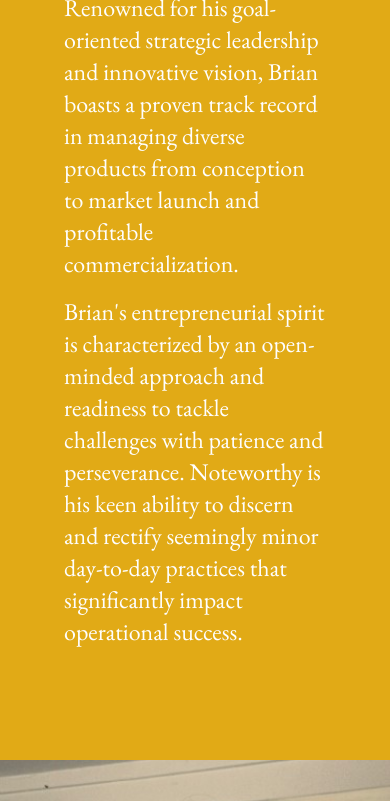
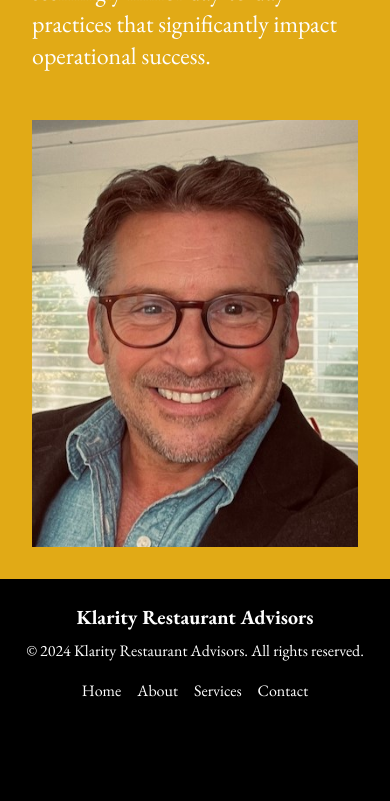
Before and after one commit to JakeSo/klarity, a React (Vite) app: page /klarity/about in a window 390 px wide. Shown: the part 2160-2961 px from the top of the page. After the commit the page ends 2887 px from the top, so only its background shows below. Built offline with nearby package versions, Linux system fonts and the light colour scheme; a web font is replaced by a local one.

Commit message:
About page responsiveness. Minor edits

```diff
--- a/src/Layout.jsx
+++ b/src/Layout.jsx
@@ -8,7 +8,7 @@ const Layout = () => {
     return (
         <>
             <Navbar />
-            <main style={{maxWidth: "1920px"}} className="mt-16 mx-auto md:mt-0">
+            <main style={{maxWidth: "1920px"}} className={`mt-16 mx-auto md:mt-0 ${window.location.pathname.toUpperCase().includes('ABOUT') && "bg-gold"}`}>
                 <Outlet />
             </main>
             <Footer />
--- a/src/pages/About.jsx
+++ b/src/pages/About.jsx
@@ -5,10 +5,10 @@ const About = () => {
     <>
       <div className="flex flex-col-reverse md:flex-row h-full bg-gold md:mt-16 lg:mt-36">
         <div className="w-auto md:w-1/2 h-full my-8 md:p-24 text-center">
-           <img className='w-full max-w-full my-auto ' src={headshot} />
+           <img className='w-full max-w-full my-auto px-8 md:px-0' src={headshot} />
 
         </div>
-        <div className="w-auto p-16 lg:p-24 text-left text-white flex-1 lg:px-16">
+        <div className="w-auto pt-16 px-8 lg:p-24 text-left text-white flex-1 lg:px-16">
           <h1 className='my-8'>ABOUT</h1>
           <p className='mb-4 text-2xl'>
             <span className='text-4xl'>Brian Burchill</span>, Founder of Klarity is a native of New York. He
--- a/src/pages/Home.jsx
+++ b/src/pages/Home.jsx
@@ -4,6 +4,7 @@ import Button from "../components/Button.jsx";
 import { ContactForm } from "../components/ContactForm.jsx";
 import logo from "../assets/1.svg";
 import banner from "../assets/banner.mp4";
+import serviceVideo1 from "../assets/SERVICE_VIDEO1.gif"
 import onions from "../assets/PIC 1.mp4";
 import { Modal } from "../components/Modal.jsx";
 import { whyUsSections, serviceContent } from "../content/content.js";
@@ -43,9 +44,10 @@ const Home = () => {
           </h1>
         </div>
         <div className="w-full h-full md:w-1/3">
-          <video className="w-full" autoPlay muted loop disablePictureInPicture>
+        <img className="w-full" src={serviceVideo1} />
+          {/* <video className="w-full" autoPlay muted loop disablePictureInPicture>
             <source src={onions}></source>
-          </video>
+          </video> */}
         </div>
       </div>
       <div className="section text-center py-16 px-4 md:px-28">
@@ -78,7 +80,8 @@ const Home = () => {
                 openModal={showServiceModal1}
                 onCloseModal={setShowServiceModal1}
               >
-                <p className="mb-4 md:text-2xl">
+                <h4 className="text-4xl mb-4 px-4">CONSULTING</h4>
+                <p className="mb-4 md:text-2xl px-4">
                   Our services encompass a thorough evaluation and improvement
                   of operational functions at all levels. Klarity will play a
                   crucial role in transforming organizational culture and talent
@@ -89,14 +92,14 @@ const Home = () => {
                   optimizing operational processes. We are committed to
                   increasing profitability through enhanced operating systems.
                 </p>
-                <p className="mb-4 md:text-2xl">
+                <p className="mb-4 md:text-2xl px-4">
                   Our advisors focus on end-to-end conceptualization and precise
                   execution of innovative ideas, providing continuous guidance
                   during pre-opening, post-opening, and turnaround phases. With
                   meticulous project oversight, we ensure the timely and
                   successful completion of projects.
                 </p>
-                <p className="mb-4 md:text-2xl">
+                <p className="mb-4 md:text-2xl px-4">
                   Additionally, Klarity offers support in recruiting, talent
                   acquisition, and filling managerial and senior-level positions
                   within your restaurant.
@@ -104,6 +107,7 @@ const Home = () => {
               </Modal>
             </Service>
             <Service title={"TRAINING & DEVELOPMENT"}>
+
               <p className="px-5 text-2xl">
                 Klarity seeks to provide restaurant owners with a sense of
                 assurance and peace of mind by helping their team commit to
@@ -121,6 +125,7 @@ const Home = () => {
                 openModal={showServiceModal2}
                 onCloseModal={setShowServiceModal2}
               >
+                <h4 className="text-4xl mb-4 px-4">TRAINING & DEVELOPMENT</h4>
                 <p className="md:text-2xl mb-4 px-4">
                   Training in the restaurant industry is crucial for your staff
                   to perform effectively, beyond just dedication. Exceptional
@@ -160,6 +165,7 @@ const Home = () => {
                 openModal={showServiceModal3}
                 onCloseModal={setShowServiceModal3}
               >
+                <h4 className="text-4xl mb-4 px-4">QUALITY ASSURANCE</h4>
                 <p className="md:text-2xl mb-4 px-4">
                   Your restaurant carries a significant responsibility to
                   maintain strict safety protocols to minimize health risks for
```
Also changed, not shown: 1 other file (tests, documents, lock files or other folders).
